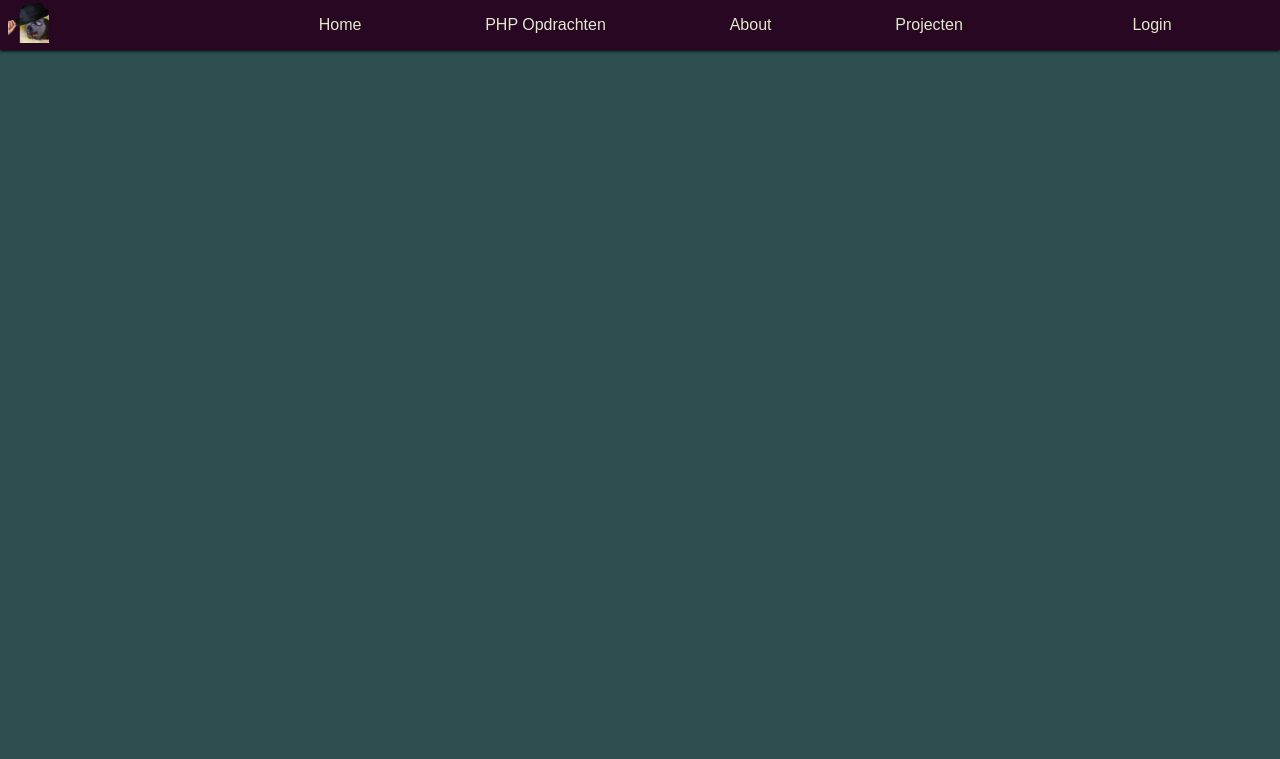
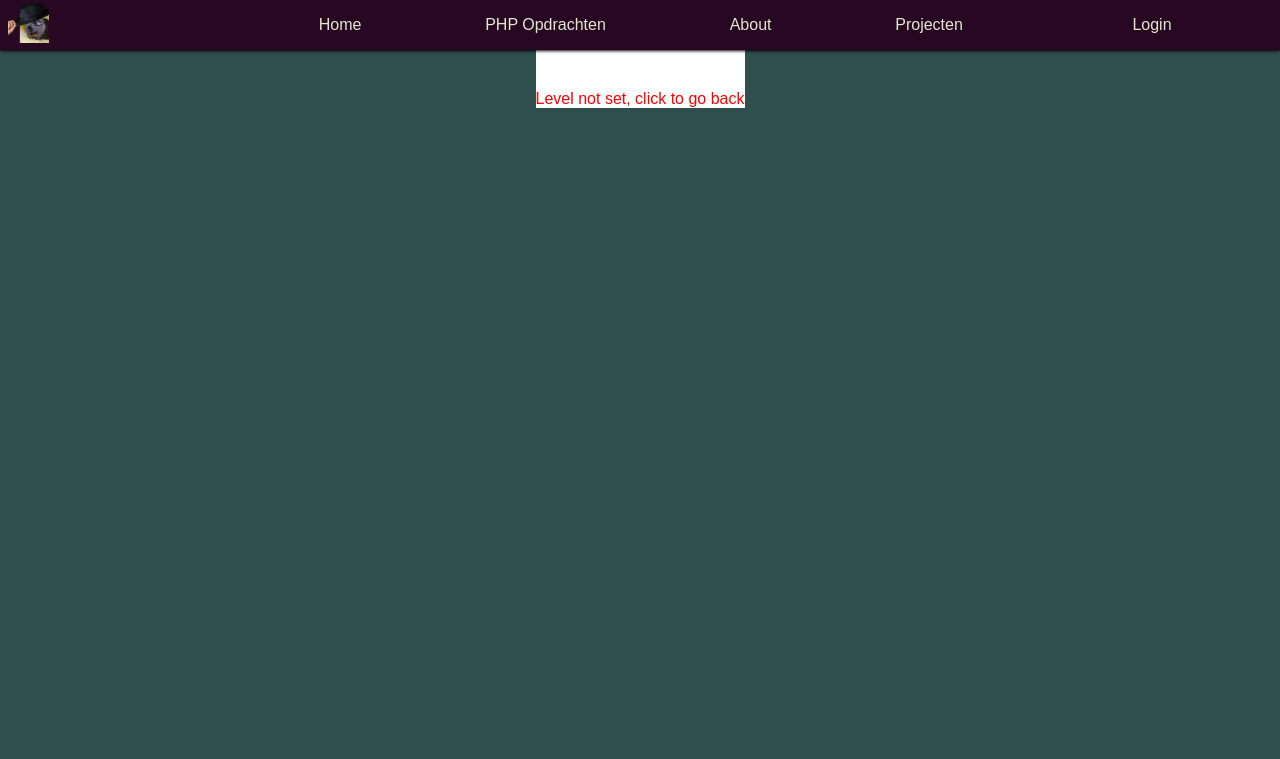
Before and after one commit to Mart-Velema/portfolio, a PHP site: page /game.php in a window 1280 px wide. Shown: the top 759 px of the page. Run offline with PHP 8.4, Linux system fonts and the light colour scheme.

Commit message:
SCUFF: fixed next and previous buttons having wrong colour, improved error handling to provide more details on what went wrong, clicking warning goes back to games homepage

```diff
--- a/components/SCUFF.php
+++ b/components/SCUFF.php
@@ -129,6 +129,7 @@
                     {   //error handling in case empty
                         $images = '<img src="img/assets/dev/missing_textures.png">';
                         $dialogue = 'ERROR: Missing JSON entry, redirecting to fallback page';
+                        $background = 'style="background-image: url(/portfolio2/img/assets/dev/missing_textures.png)"';
                     };
                     if(isset($talking))     //if the talking tag exists, run this
                     {
@@ -196,12 +197,12 @@
                 }
                 else
                 {
-                    echo '<p class="warning">Level json file does not exist!</p>';
+                    echo '<a href="games.php" class="warning"><br><br><br><br><br>Json level file does not exist! Click to go back</a>';
                 };
             }
             else
             {
-                echo '<p class="warning">Level not set</p>';
+                echo '<a href="games.php" class="warning"><br><br><br><br><br>Level not set, click to go back</a>';
             };
             break;
         };
--- a/css/game.css
+++ b/css/game.css
@@ -64,13 +64,13 @@
     z-index: 1;
 }
 
-.game-center a {
+.game-center a, .game-center a:visited {
     background-color: whitesmoke;
     border: 1px solid black;
     border-radius: 3px;
     padding: 2px;
-    color: var(--secondary-colour);
     transition: 0.2s;
+    color: black;
 }
 
 .game-button {
```
